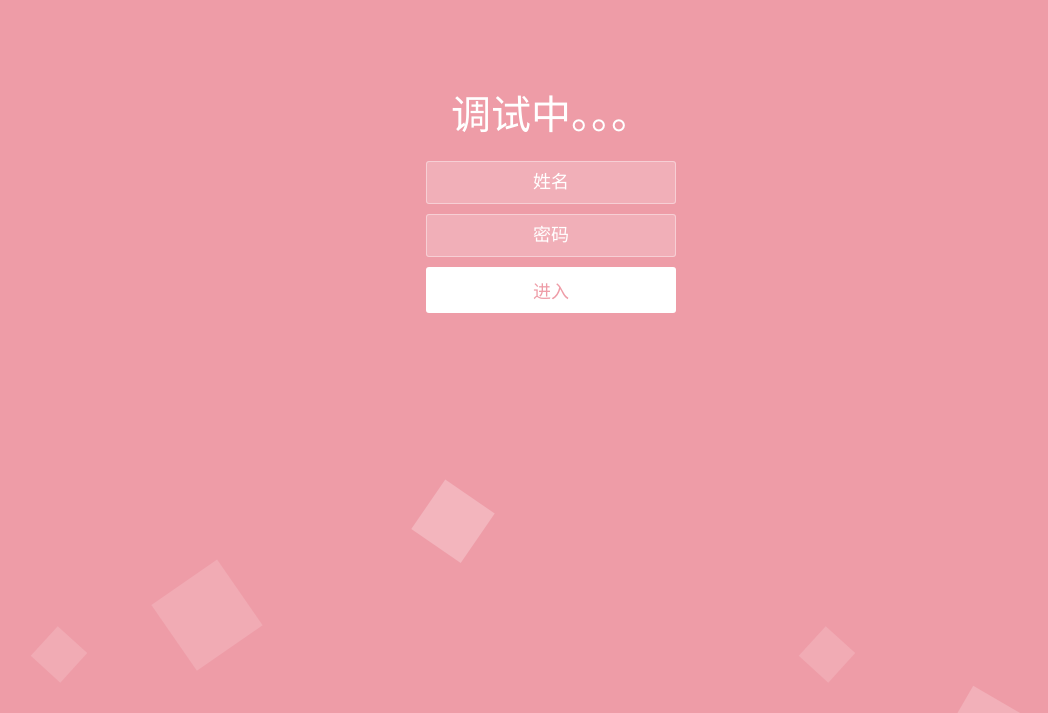
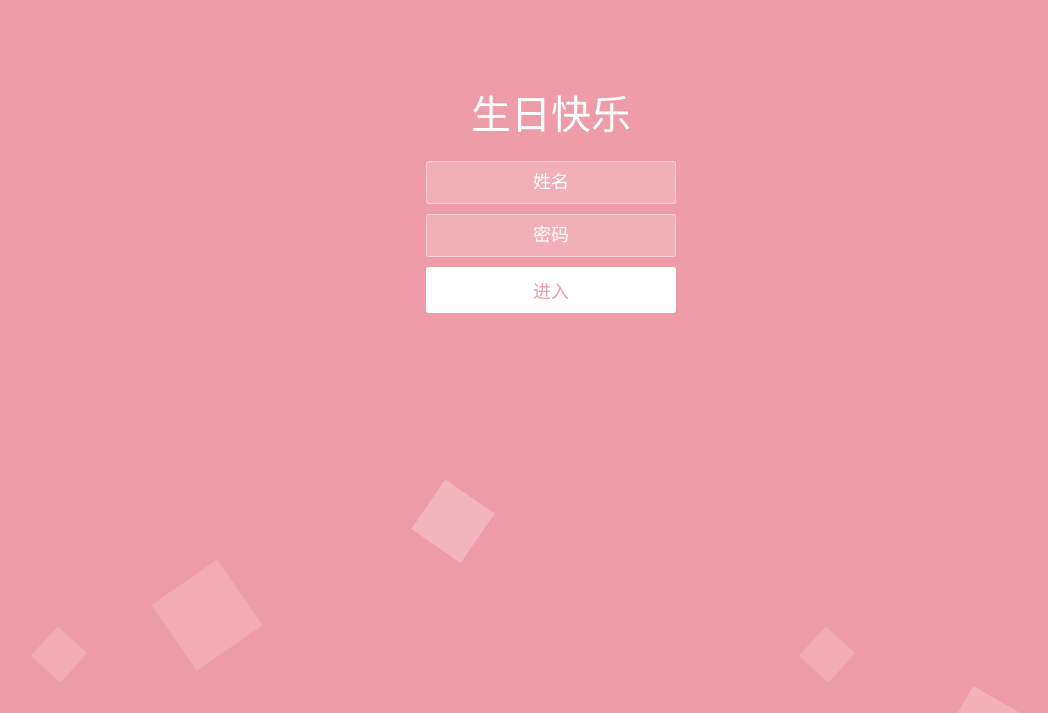
Before and after one commit to rtd777/rtd777.github.io, a plain HTML site: page index.html in a window 1280 px wide. Shown: the part 87-800 px from the top of the page, without its empty margins (89-1137 px from the left). Drawn offline with Linux system fonts and the light colour scheme.

Commit message:
Update index.html

```diff
--- a/index.html
+++ b/index.html
@@ -11,7 +11,7 @@
 <div class="htmleaf-container">
 	<div class="wrapper">
 		<div class="container">
-			<h1>调试中。。。</h1>
+			<h1>生日快乐</h1>
 
 			<form class="form">
 				<input id="userName" name="userName" type="text" placeholder="姓名">
```
